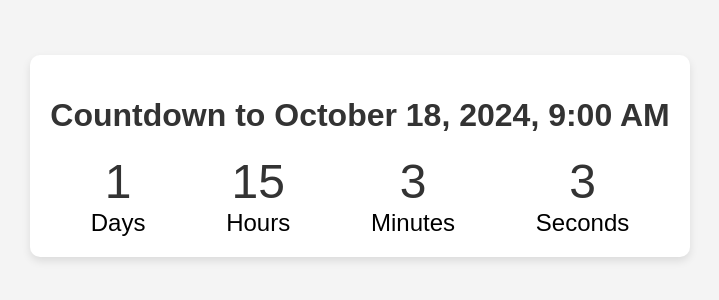
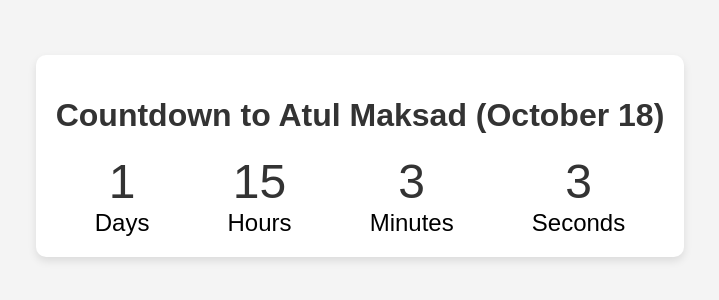
Before and after one commit to Guru9699/guru, a plain HTML site: page index.html in a window 1280 px wide. Shown: the part 244-544 px from the top of the page, without its empty margins (280-999 px from the left). Drawn offline with Linux system fonts and the light colour scheme.

Commit message:
Update index.html

```diff
--- a/index.html
+++ b/index.html
@@ -49,7 +49,7 @@
 </head>
 <body>
     <div class="countdown-container">
-        <h1>Countdown to October 18, 2024, 9:00 AM</h1>
+        <h1>Countdown to Atul Maksad (October 18)</h1>
         <div id="countdown">
             <div><span id="days"></span>Days</div>
             <div><span id="hours"></span>Hours</div>
```
